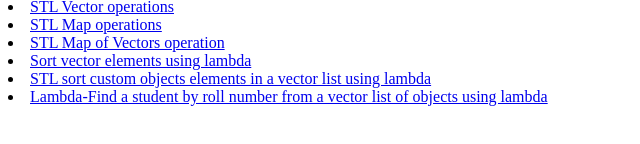
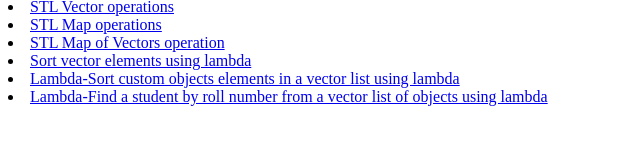
Before and after one commit to pramodsahoo568/webhost, a plain HTML site: page cpp_prep/index.html in a window 1280 px wide. Shown: the part 226-370 px from the top of the page, 0-640 px from the left. Drawn offline with Linux system fonts and the light colour scheme.

Commit message:
files for lambda op

```diff
--- a/cpp_prep/index.html
+++ b/cpp_prep/index.html
@@ -17,7 +17,7 @@
 <li ><a href="stl-map-operations.cpp">STL Map operations</a></li>
 <li ><a href="std_map_of_vectors_operation.html">STL Map of Vectors operation</a></li>
 <li ><a href="stl_sort_vector_elements_using_lambda.cpp">Sort vector elements using lambda</a></li>
-<li ><a href="stl_sort_custom_objects_in_a_vector_list_using_lambda.cpp">STL sort custom objects elements in a vector list using lambda</a></li>
+<li ><a href="stl_sort_custom_objects_in_a_vector_list_using_lambda.cpp">Lambda-Sort custom objects elements in a vector list using lambda</a></li>
 <li ><a href="lambda_find_a_student_from_a_vector_list_of_students.cpp">Lambda-Find a student by roll number from a vector list of objects using lambda</a></li>
 
 
```
